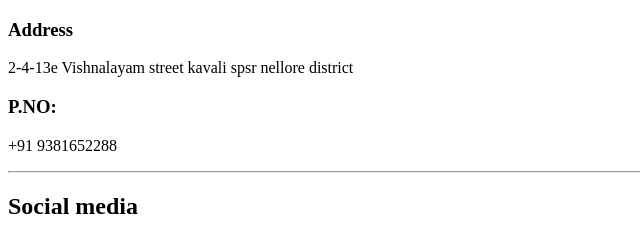
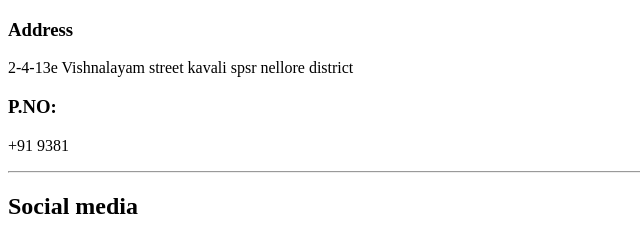
Before and after one commit to DundiSaketh/WEBSITE, a plain HTML site: page contacts.html in a window 1280 px wide. Shown: the top 237 px of the page, 0-640 px from the left. Drawn offline with Linux system fonts and the light colour scheme.

Commit message:
Update contacts.html

```diff
--- a/contacts.html
+++ b/contacts.html
@@ -8,7 +8,7 @@
 <h3>Address</h3>
 <p>2-4-13e Vishnalayam street kavali spsr nellore district </p>
 <h3>P.NO:</h3>
-<p>+91 9381652288</p>
+<p>+91 9381</p>
 <hr>
 
 <h2>Social media</h2>
```
